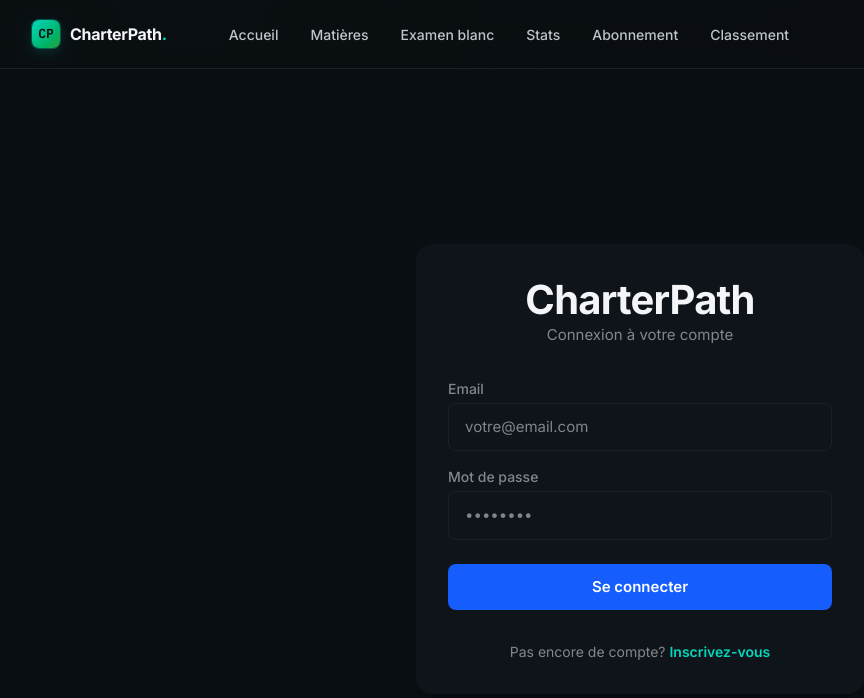
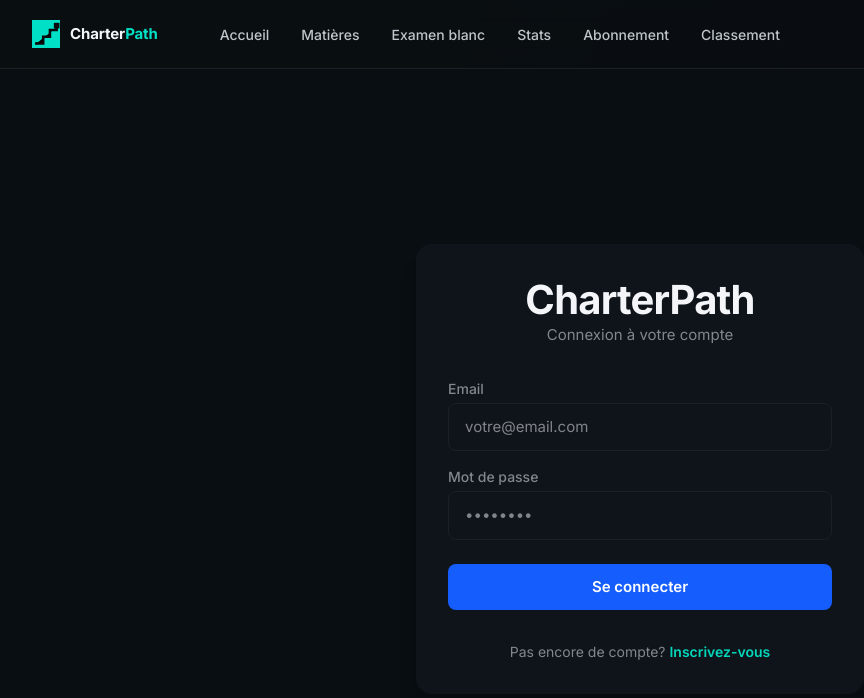
Before and after one commit to elieibr/CFA-arena, a Next.js app: page /login in a window 1280 px wide. Shown: the top 698 px of the page, without its empty margins (0-864 px from the left). Built offline with nearby package versions, Linux system fonts and the light colour scheme; no server answers.

Commit message:
feat: integrate Ascent logo mark

```diff
--- a/app/layout.tsx
+++ b/app/layout.tsx
@@ -14,6 +14,9 @@
 }>) {
   return (
     <html lang="fr">
+      <head>
+        <link rel="icon" type="image/svg+xml" href="/favicon.svg" />
+      </head>
       <body>
         <Header />
         {children}
--- a/components/Header.tsx
+++ b/components/Header.tsx
@@ -54,9 +54,9 @@
       <div className="wrap">
         <div className="nav">
           <Link href="/dashboard" className="brand">
-            <span className="brand-mark">CP</span>
-            <span className="brand-name">
-              CharterPath<span className="dot">.</span>
+            <img src="/logo-mark.svg" width="28" height="28" alt="CharterPath" style={{ flexShrink: 0 }} />
+            <span style={{ fontWeight: 700, fontSize: '15px', letterSpacing: '-0.01em' }}>
+              Charter<span style={{ color: '#00e0c6' }}>Path</span>
             </span>
           </Link>
 
```
Also changed, not shown: public/favicon.svg (added), public/logo-mark.svg (added).
